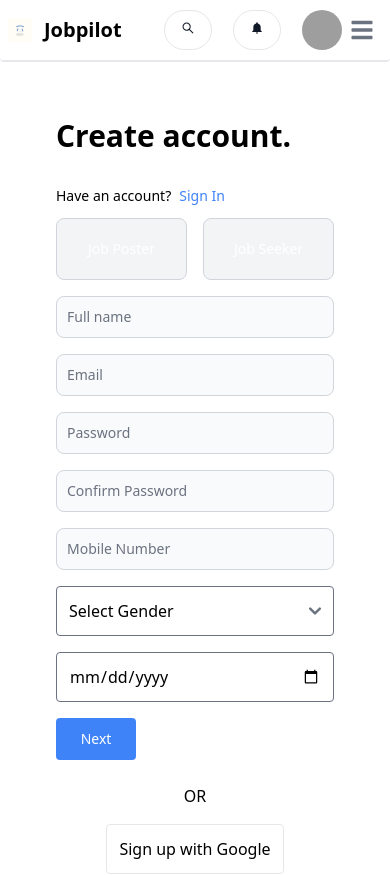
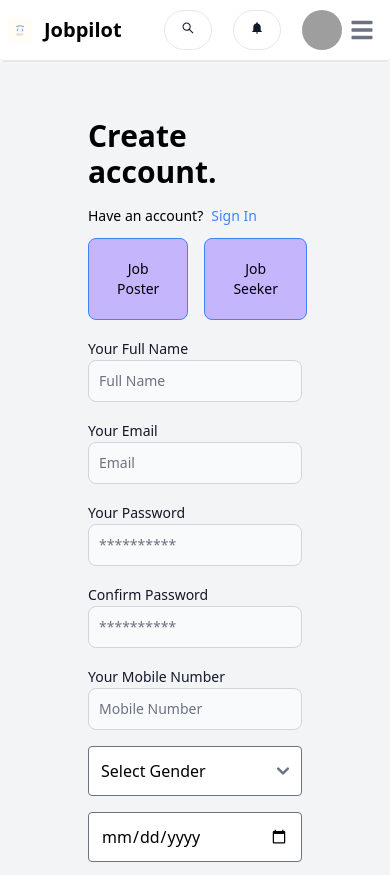
Before and after one commit to Sameemadhu16/Job-Listings, a React (Vite) app in the folder client/: page /sign-up in a window 390 px wide. Shown: the top 875 px of the page. Built offline with nearby package versions, Linux system fonts and the light colour scheme; grey boxes are pictures that could not be loaded.

Commit message:
make changes sign up pages

```diff
--- a/client/src/pages/SignUp.jsx
+++ b/client/src/pages/SignUp.jsx
@@ -1,6 +1,6 @@
 import React, { useState } from 'react';
 import SignUpStep2 from './SignUpStep2';
-import  { NavLink } from 'react-router-dom';
+import { NavLink } from 'react-router-dom';
 import { Button, Label, TextInput } from 'flowbite-react';
 
 const SignUp = () => {
@@ -39,28 +39,28 @@ const SignUp = () => {
     };
 
     return (
-        <div className="flex flex-col justify-center p-8">
+        <div className="flex flex-col justify-center p-8 bg-gray-100">
             {step === 1 && (
-                <div className="w-full md:w-1/2 lg:w-1/2 flex flex-col justify-center p-6">
+                <div className="w-full flex flex-col md:flex-row md:items-center justify-center px-8">
+                    <div className="md:w-1/2 p-6">
                         <h2 className="text-3xl font-bold mb-4">Create account.</h2>
-
                         <div className="flex gap-2 text-sm mt-4 mb-3">
                             <span className=''>Have an account?</span>
                             <NavLink to="/sign-in" className="text-blue-500">
                                 Sign In
                             </NavLink>
                         </div>
-
-                    <form onSubmit={handleNextStep} className='flex flex-col' >
+                        <div>
+                            <form onSubmit={handleNextStep} className='flex flex-col'>
                                 <div className="flex mb-4 ">
                                     <Button
-                                className={`flex-1 p-3 border rounded-l-lg mr-2 ${formData.role === 'jobPoster' ? 'px-2 py-1 bg-blue-500 rounded-lg ' : 'border-gray-300 bg-gray-100 rounded-lg'}`}
+                                        className={`flex-1 p-3 border rounded-l-lg mr-2 ${formData.role === 'jobPoster' ? 'px-2 py-1 bg-blue-500 rounded-lg ' : 'bg-violet-300 border-blue-500 text-black'}`}
                                         onClick={() => setFormData({ ...formData, role: 'jobPoster' })}
                                     >
                                         Job Poster
                                     </Button>
                                     <Button
-                                className={`flex-1 p-3 border rounded-r-lg ml-2 ${formData.role === 'jobSeeker' ? 'px-2 py-1 bg-blue-500 rounded-lg' : 'border-gray-300 bg-gray-100 rounded-lg'}`}
+                                        className={`flex-1 p-3 border rounded-r-lg ml-2 ${formData.role === 'jobSeeker' ? 'px-2 py-1 bg-blue-500 rounded-lg' : 'bg-violet-300  border-blue-500 text-black'}`}
                                         onClick={() => setFormData({ ...formData, role: 'jobSeeker' })}
                                     >
                                         Job Seeker
@@ -68,18 +68,23 @@ const SignUp = () => {
                                 </div>
                                 <div className='gap-2'>
                                     <div className='mb-4'>
-                                <TextInput type="text" placeholder="Full name" id="fullname" onChange={handleChange} />
+                                        <Label value="Your Full Name" />
+                                        <TextInput type="text" placeholder="Full Name" id="fullname"  onChange={handleChange} />
                                     </div>
                                     <div className='mb-4'>
+                                        <Label value="Your Email" />
                                         <TextInput type="text" placeholder="Email" id="email" onChange={handleChange} />
                                     </div>
                                     <div className='mb-4'>
-                                <TextInput type="text" placeholder="Password" id="password" onChange={handleChange} />
+                                        <Label value="Your Password" />
+                                        <TextInput type="text" placeholder="**********" id="password"  onChange={handleChange} />
                                     </div>
                                     <div className='mb-4'>
-                                <TextInput type="text" placeholder="Confirm Password" id="confirmpassword" onChange={handleChange} />
+                                        <Label value="Confirm Password" />
+                                        <TextInput type="text" placeholder="**********" id="confirmpassword"  onChange={handleChange} />
                                     </div>
                                     <div className='mb-4'>
+                                        <Label value="Your Mobile Number" />
                                         <TextInput type="text" placeholder="Mobile Number" id="mobilenumber" onChange={handleChange} />
                                     </div>
                                     <div className='mb-4'>
@@ -107,16 +112,18 @@ const SignUp = () => {
                                         />
                                     </div>
                                 </div>
-
                                 <div className="mb-4">
                                     <Button type="submit" className="flex-justify-center w-20 bg-blue-500 text-white rounded">Next</Button>
                                 </div>
-
                             </form>
-
+                        </div>
                         <p className="text-center mb-4 mt-2">OR</p>
                         <div className="flex justify-center">
-                        <button className=" p-3 border rounded mx-2">Sign up with Google</button>
+                            <button className="p-3 border rounded mx-2">Sign up with Google</button>
+                        </div>
+                    </div>
+                    <div className="md:w-1/2 p-6 flex justify-center">
+                        <img src="https://img.freepik.com/free-photo/copy-space-blank-commercial-advertisement_53876-121262.jpg?t=st=1721500082~exp=1721503682~hmac=84ee8a13f47eef8a6ff863cfd1ec73b8c03072111099630aafb8d00e04250362&w=740" alt="Sign Up Illustration" className="w-full shadow-md"/>
                     </div>
                 </div>
             )}
--- a/client/src/pages/SignUpStep2.jsx
+++ b/client/src/pages/SignUpStep2.jsx
@@ -11,28 +11,30 @@ const SignUpStep2 = ({ formData, setFormData, handleSubmit }) => {
     };
 
     return (
-        <div className="flex flex-col justify-center p-8 ">
+        <div className="flex flex-col md:flex-row justify-center p-8">
+            <div className="md:w-1/2 flex flex-col justify-center p-6 py-6">
                 <h2 className="text-3xl font-bold mb-4">Complete your profile</h2>
-            <div>
                 <form onSubmit={handleSubmit}>
                     {formData.role === 'jobPoster' && (
-                        <div className='w-full md:w-1/2 lg:w-1/2 flex flex-col justify-center p-6'>
+                        <div>
                             <div className='mb-4'>
-                                    <TextInput type="text" placeholder="Company Name" id="companyname" onChange={handleChange} />
+                                <Label value="Your Company Name" />
+                                <TextInput type="text" placeholder="Company Name" id="companyname" name="companyName" value={formData.companyName} onChange={handleChange} />
                             </div>
                             <div className='mb-4'>
-                                    <TextInput type="text" placeholder="Company Website" id="companywebsite" onChange={handleChange} />
+                                <Label value="Your Company Website" />
+                                <TextInput type="text" placeholder="Company Website" id="companywebsite" name="companyWebsite" value={formData.companyWebsite} onChange={handleChange} />
                             </div>
                             <div className='mb-4'>
-                                    <TextInput type="text" placeholder="Biograohy" id="biography"value={formData.biography} onChange={handleChange} required className="w-full p-3 border rounded"/>
+                                <Label value="Biography" />
+                                <TextInput type="text" placeholder="Biography" id="biography" name="biography" value={formData.biography} onChange={handleChange} required className="w-full p-3 border rounded"/>
                             </div>
                             <div className='mb-4'>
-                                    <TextInput type="text" placeholder="Cover Letter" id="coverletter" value={formData.coverLetter} onChange={handleChange} required className="w-full p-3 border rounded"/>
+                                <Label value="Cover Letter" />
+                                <TextInput type="text" placeholder="Cover Letter" id="coverletter" name="coverLetter" value={formData.coverLetter} onChange={handleChange} required className="w-full p-3 border rounded"/>
                             </div>
-
                         </div>
                     )}
-
                     {formData.role === 'jobSeeker' && (
                         <div>
                             <div className="mb-4">
@@ -68,15 +70,14 @@ const SignUpStep2 = ({ formData, setFormData, handleSubmit }) => {
                             I've read and agree with your terms and conditions
                         </Label>
                     </div>
-
-                    <div className="mb-4 w-full md:w-1/2 lg:w-1/2 flex flex-col justify-center p-6">
-                        <Button type="submit" className="w-full p-3 bg-blue-500 text-white rounded-lg">Create Account</Button>
+                </form>
+                <div className="mb-4">
+                        <Button type="submit" className="w-full p-3 bg-blue-500 text-white rounded-lg mt-20">Create Account</Button>
              </div>
-                </form>
-
             </div>
-
-
+            <div className="md:w-1/2 p-6 flex justify-center">
+                <img src="https://img.freepik.com/free-photo/copy-space-blank-commercial-advertisement_53876-121262.jpg?t=st=1721500082~exp=1721503682~hmac=84ee8a13f47eef8a6ff863cfd1ec73b8c03072111099630aafb8d00e04250362&w=740" alt="Sign Up Illustration" className="w-full h-fit shadow-md"/>
+            </div>
 
         </div>
     );
--- a/package.json
+++ b/package.json
@@ -16,6 +16,9 @@
     "dotenv": "^16.4.5",
     "express": "^4.19.2",
     "mongoose": "^8.4.4",
-    "nodemon": "^3.1.4"
+    "nodemon": "^3.1.4",
+    "react": "^18.3.1",
+    "react-redux": "^9.1.2",
+    "redux": "^5.0.1"
   }
 }
```
Also changed, not shown: 1 other file (tests, documents, lock files or other folders). Lines whose indentation alone changed are shown as unchanged.
